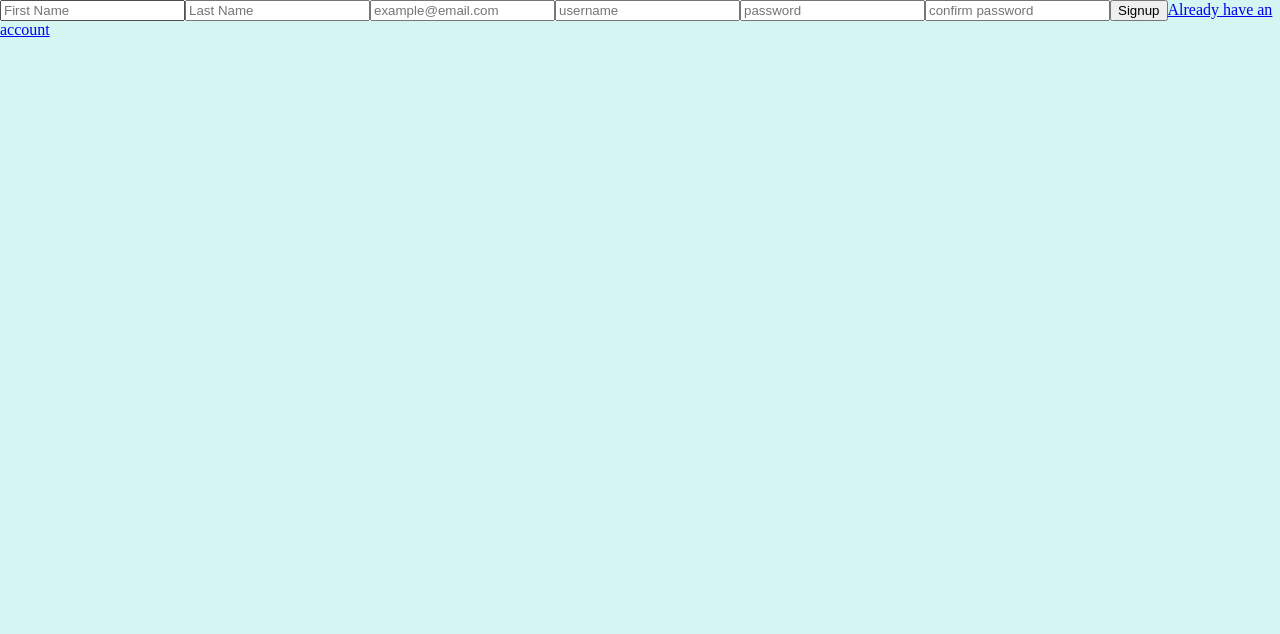
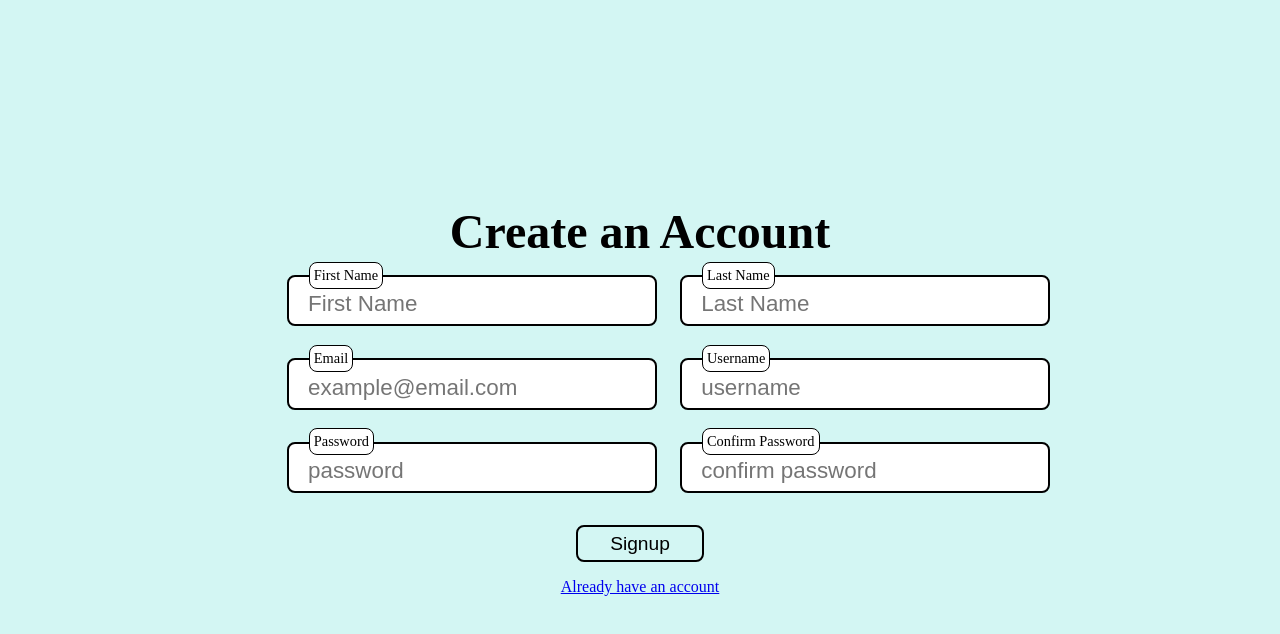
Before and after one commit to aashishChakradhar/quizApp, a React (Create React App) app in the folder frontend/: page /signup in a window 1280 px wide. Shown: the top 634 px of the page. Built offline with nearby package versions, Linux system fonts and the light colour scheme; no server answers.

Commit message:
referencing pages

```diff
--- a/frontend/src/App.js
+++ b/frontend/src/App.js
@@ -6,6 +6,7 @@ import Category from "./pages/Category";
 import RecordView from "./pages/Records";
 import Questions from "./pages/ExamForm";
 import Signup from "./pages/Signup";
+import Profile from "./pages/Profile";
 import PrivateRoute, { TakeExam } from "./routes/PrivateRoute";
 import ChooseExam from "./pages/ExamAlloc";
 function App() {
@@ -70,6 +71,14 @@ function App() {
             </TakeExam>
           }
         />
+        <Route
+          path="/profile"
+          element={
+            <PrivateRoute>
+              <Profile />
+            </PrivateRoute>
+          }
+        />
       </Routes>
     </Router>
   );
--- a/frontend/src/pages/LoginPage.jsx
+++ b/frontend/src/pages/LoginPage.jsx
@@ -1,3 +1,4 @@
+import "../styles/Login.css";
 import { useState } from "react";
 import { useNavigate, Link } from "react-router-dom";
 import { login } from "../services/authService";
@@ -17,24 +18,26 @@ export default function LoginForm(props) {
     }
   };
   return (
-    <form action="" method="post" onSubmit={handleSubmit}>
-      <div>Login</div>
+    <form id="sign" action="" method="post" onSubmit={handleSubmit}>
+      <div id="title">Login</div>
       <label htmlFor="username">
-        Username
+        <span>Username</span>
         <input
           type="text"
           name="username"
           id="username"
+          placeholder="Username"
           value={username}
           onChange={(e) => setUsername(e.target.value)}
         />
       </label>
       <label htmlFor="password">
-        Password
+        <span>Password</span>
         <input
           type="password"
           name="password"
           id="password"
+          placeholder="Password"
           value={password}
           onChange={(e) => setPassword(e.target.value)}
         />
--- a/frontend/src/pages/Signup.jsx
+++ b/frontend/src/pages/Signup.jsx
@@ -1,3 +1,4 @@
+import "../styles/Login.css";
 import { useState } from "react";
 import { Link } from "react-router-dom";
 import axios from "axios";
@@ -34,8 +35,11 @@ export default function Signup(props) {
     }
   }
   return (
-    <form method="post" onSubmit={handleSubmit}>
+    <form id="sign" method="post" onSubmit={handleSubmit}>
+      <div id="title">Create an Account</div>
+      <div className="input-group">
         <label htmlFor="first_name">
+          <span>First Name</span>
           <input
             type="text"
             name="first_name"
@@ -46,6 +50,7 @@ export default function Signup(props) {
           />
         </label>
         <label htmlFor="last_name">
+          <span>Last Name</span>
           <input
             type="text"
             name="last_name"
@@ -55,7 +60,10 @@ export default function Signup(props) {
             onChange={handleChange}
           />
         </label>
+      </div>
+      <div className="input-group">
         <label htmlFor="email">
+          <span>Email</span>
           <input
             type="email"
             name="email"
@@ -66,6 +74,7 @@ export default function Signup(props) {
           />
         </label>
         <label htmlFor="username">
+          <span>Username</span>
           <input
             type="text"
             name="username"
@@ -75,7 +84,10 @@ export default function Signup(props) {
             onChange={handleChange}
           />
         </label>
+      </div>
+      <div className="input-group">
         <label htmlFor="password">
+          <span>Password</span>
           <input
             type="password"
             name="password"
@@ -86,6 +98,7 @@ export default function Signup(props) {
           />
         </label>
         <label htmlFor="password2">
+          <span>Confirm Password</span>
           <input
             type="password"
             name="password2"
@@ -95,6 +108,7 @@ export default function Signup(props) {
             onChange={handleChange}
           />
         </label>
+      </div>
       <button type="submit">Signup</button>
       <Link to="/login">Already have an account</Link>
     </form>
```
Lines whose indentation alone changed are shown as unchanged.
